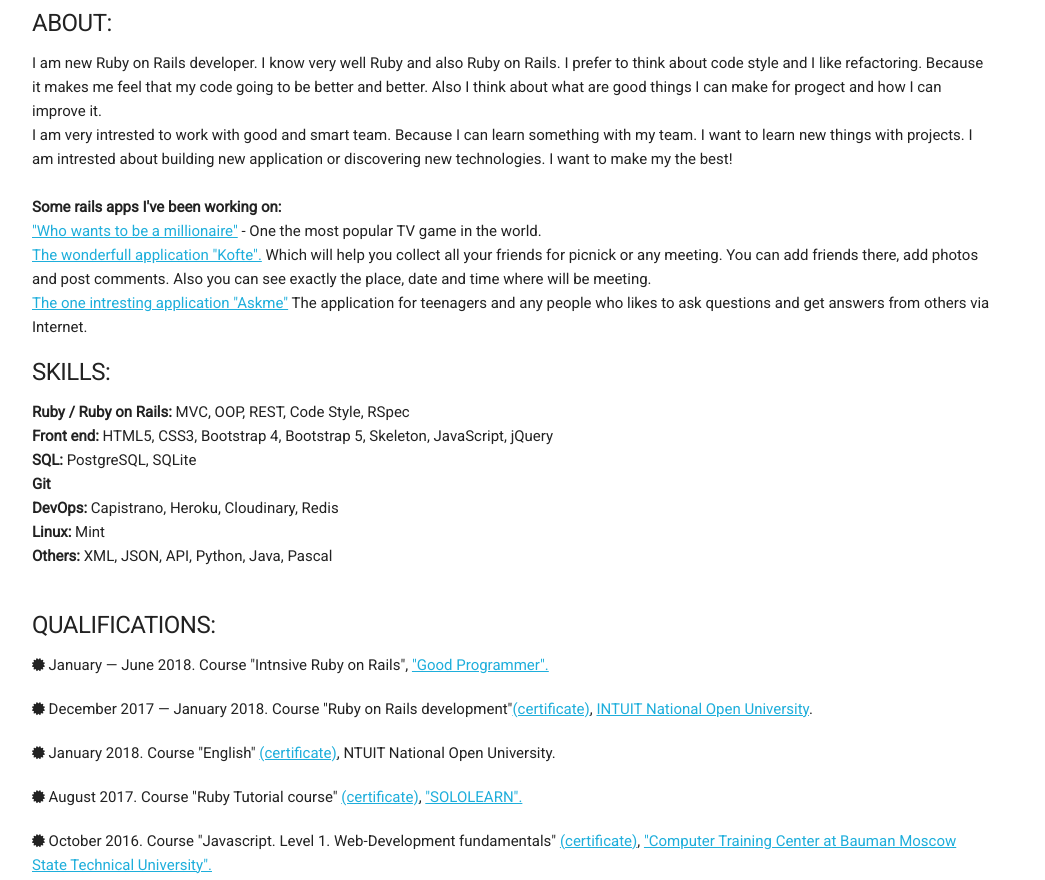
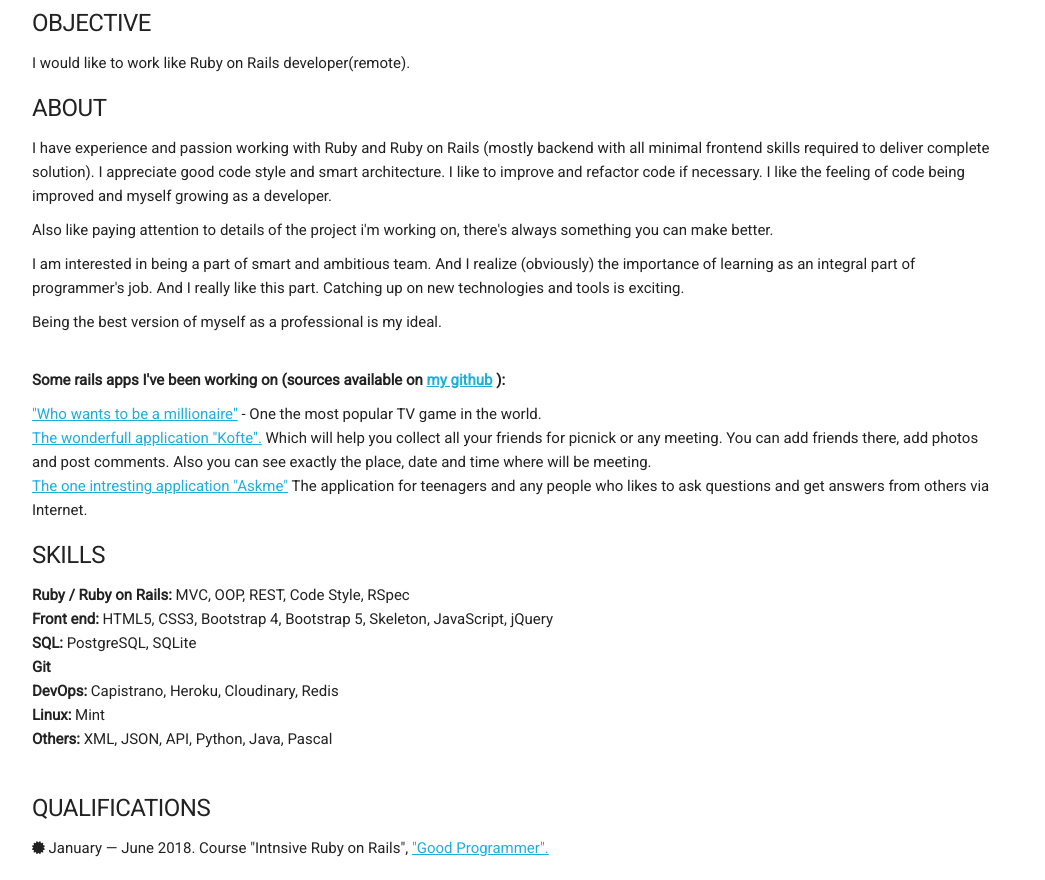
Before and after one commit to OlgaCoskun/cv, a plain HTML site: page index.html in a window 1280 px wide. Shown: the part 448-1328 px from the top of the page, without its empty margins (128-1173 px from the left). Drawn offline with Linux system fonts and the light colour scheme.

Commit message:
refactoring

```diff
--- a/css/styles.css
+++ b/css/styles.css
@@ -45,3 +45,7 @@ em {
     color: #1EAEDB;
     text-decoration: underline;
 }
+
+.abz {
+    margin-bottom: 10px;
+}
--- a/index.html
+++ b/index.html
@@ -32,7 +32,7 @@
 <div class="container">
   <div class="row">
     <div class="twelve columns">
-      <h1>RUBY ON RAILS DEVELOPER(remote)</h1>
+      <h1>RUBY ON RAILS DEVELOPER</h1>
     </div>
   </div>
 </div>
@@ -43,8 +43,10 @@
       <p><span>Name:</span> Olga Coskun</p>
       <p><span>Nationality:</span> Russian</p>
       <p><span>Address:</span> Istanbul, Turkey</p>
-      <p><span><i class="fa fa-phone" aria-hidden="true"></i></span> +90-507-882-02-03</p>
-      <p><span><i class="fa fa-envelope" aria-hidden="true"></i></span> ovin999@gmail.com</p>
+
+      <p><a href="tel:+905078820203"><span><i class="fa fa-phone" aria-hidden="true"></i></span> +90-507-882-02-03</a></p>
+
+      <p><a href="mailto:ovin999@gmail.com"><span><i class="fa fa-envelope" aria-hidden="true"></i></span> ovin999@gmail.com</a></p>
     </div>
     <div class="five columns">
       <img src="https://res.cloudinary.com/cloudolga/image/upload/v1530865447/min_me_ruby_rxcb6q.jpg" alt="photo">
@@ -57,33 +59,55 @@
 <div class="container">
   <div class="row">
     <div class="twelve columns">
-      <h5>ABOUT:</h5>
-      <p>I am new Ruby on Rails developer. I know very well Ruby and also Ruby on Rails.
-        I prefer to think about code style and I like refactoring. Because it makes me feel that my code going
-        to be better and better. Also I think about what are good things I can make for progect and how I can improve
-        it.</p>
+      <h5>OBJECTIVE</h5>
+      <p>I would like to work like Ruby on Rails developer(remote).</p>
+    </div>
+  </div>
+</div>
 
-      <p> I am very intrested to work with good and smart team. Because I can learn something with my team.
-        I want to learn new things with projects. I am intrested about building new application or discovering
-        new technologies. I want to make my the best!
-      </p><br>
 
-      <p><span>Some rails apps I've been working on:</span></p>
-      <p></p>
+<div class="container">
+  <div class="row">
+    <div class="twelve columns">
+      <h5>ABOUT</h5>
+      <p class="abz">I have experience and passion working with Ruby and Ruby on Rails (mostly backend with all minimal frontend
+        skills required to deliver complete solution). I appreciate good code style and smart architecture. I like to
+        improve and refactor code if necessary. I like the feeling of code being improved and myself growing as a
+        developer.
+      </p>
+
+      <p class="abz">Also like paying attention to details of the project i'm working on, there's always something you can make better.
+      </p>
+
+      <p class="abz">I am interested in being a part of smart and ambitious team. And I realize (obviously) the importance of
+        learning as an integral part of programmer's job. And I really like this part. Catching up on new technologies
+        and tools is exciting.
+      </p>
+
+      <p class="abz">Being the best version of myself as a professional is my ideal.</p>
+      <br>
+
+      <p class="abz"><span>Some rails apps I've been working on (sources available on
+
+        <a href="https://github.com/OlgaCoskun" target="blank"> my github</a>
+
+        ):</span></p>
+
       <p>
-        <a href="https://github.com/OlgaCoskun/game" target="blank">"Who wants to be a millionaire"</a>
+        <a href="https://wwtbamillionaire.herokuapp.com/" target="blank">"Who wants to be a millionaire"</a>
         - One the most popular TV game in the world.
       </p>
 
       <p>
-        <a href="https://github.com/OlgaCoskun/kofte" target="blank">The wonderfull application "Kofte".</a>
+        <a href="https://kofte.herokuapp.com/" target="blank">The wonderfull application "Kofte".</a>
         Which will help you collect all your friends for picnick or any meeting. You can add friends there, add
         photos and post comments. Also you can see exactly the place, date and time where will be meeting.
       </p>
 
       <p>
-        <a href="https://github.com/OlgaCoskun/askme" target="blank">The one intresting application "Askme"</a>
-        The application for teenagers and any people  who likes to ask questions and get answers from others via Internet.
+        <a href="https://asktoday.herokuapp.com/" target="blank">The one intresting application "Askme"</a>
+        The application for teenagers and any people who likes to ask questions and get answers from others via
+        Internet.
       </p>
     </div>
   </div>
@@ -92,7 +116,7 @@
 <div class="container">
   <div class="row">
     <div class="twelve columns">
-      <h5>SKILLS:</h5>
+      <h5>SKILLS</h5>
       <p><span>Ruby / Ruby on Rails:</span> MVC, OOP, REST, Code Style, RSpec</p>
       <p><span>Front end:</span> HTML5, CSS3, Bootstrap 4, Bootstrap 5, Skeleton, JavaScript, jQuery</p>
       <p><span>SQL:</span> PostgreSQL, SQLite</p>
@@ -107,7 +131,7 @@
 <div class="container">
   <div class="row">
     <div class="twelve columns">
-      <h5>QUALIFICATIONS:</h5>
+      <h5>QUALIFICATIONS</h5>
     </div>
   </div>
   <div class="row">
@@ -205,7 +229,7 @@
   <div class="row">
     <div class="twelve columns">
       <div style="cursor:pointer;" onClick="toggle_show('work')">
-        <h5 class="link">PROFESSIONAL CAREER:</h5>
+        <h5 class="link">PROFESSIONAL CAREER</h5>
         <div id="work" style="display: none">
 
           <div class="row work">
@@ -351,23 +375,10 @@
   </div>
 </div>
 
-
-<!--<div class="container">-->
-<!--<div class="row">-->
-<!--<div class="twelve columns">-->
-<!--<h5>PROFESSIONAL CAREER:</h5>-->
-<!--</div>-->
-<!--</div>-->
-
-<!---->
-
-
-<!--</div>-->
-
 <div class="container">
   <div class="row">
     <div class="twelve columns">
-      <h5>EDUCATION:</h5>
+      <h5>EDUCATION</h5>
     </div>
   </div>
   <div class="row">
@@ -382,7 +393,7 @@
 <div class="container">
   <div class="row">
     <div class="twelve columns">
-      <h5>LANGUAGE SKILLS:</h5>
+      <h5>LANGUAGE SKILLS</h5>
       <p>Russian - native</p>
       <p>English - Intermediate(I can speak and understand, read books)</p>
       <p>Turkish - B1.</p><br>
```
